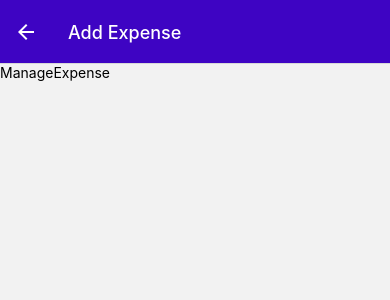
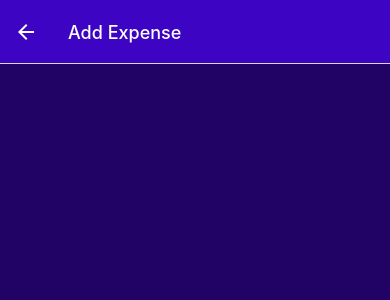
Before and after one commit to shyamtiwari02062001/ExpenseTracker, a React Native app: screen /ManageExpense in a window 390 px wide. Shown: the top 300 px of the page. Built offline with nearby package versions, Linux system fonts and the light colour scheme.

Commit message:
added delete button in manage expense screen

```diff
--- a/screens/manageExpenses.js
+++ b/screens/manageExpenses.js
@@ -1,5 +1,7 @@
 import React, {useLayoutEffect} from 'react';
-import {Text} from 'react-native';
+import {View, StyleSheet} from 'react-native';
+import IconButton from '../components/ui/iconbutton';
+import {GlobalStyles} from '../constants/styles';
 const ManageExpense = ({route, navigation}) => {
   const expenseId = route.params?.expenseId;
   const isEditing = !!expenseId;
@@ -8,6 +10,34 @@
       title: isEditing ? 'Edit Expense' : 'Add Expense',
     });
   });
-  return <Text>ManageExpense</Text>;
+
+  return (
+    <View style={styles.container}>
+      {isEditing && (
+        <View style={styles.deleteContainer}>
+          <IconButton
+            onPress={() => {}}
+            icon={require('../assets/bin.png')}
+            size={24}
+            color={GlobalStyles.colors.error500}
+          />
+        </View>
+      )}
+    </View>
+  );
 };
 export default ManageExpense;
+const styles = StyleSheet.create({
+  container: {
+    flex: 1,
+    padding: 24,
+    backgroundColor: GlobalStyles.colors.primary800,
+  },
+  deleteContainer: {
+    marginTop: 16,
+    paddingTop: 8,
+    borderTopWidth: 2,
+    borderTopColor: GlobalStyles.colors.primary200,
+    alignItems: 'center',
+  },
+});
```
Also changed, not shown: assets/bin.png (added).
